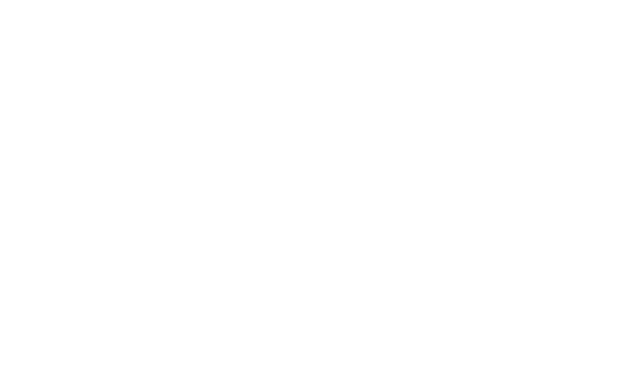
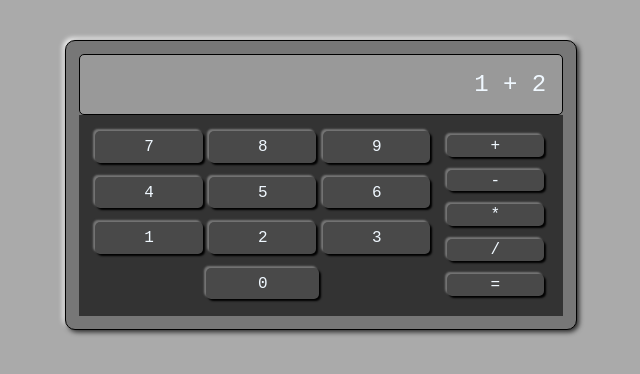
Before and after one commit to stetson912/odin-calculator, a plain HTML site: page index.html in a window 1280 px wide. Shown: the whole page, without its empty margins (319-959 px from the left). Drawn offline with Linux system fonts and the light colour scheme.

Commit message:
Add styles.css. Style application

```diff
--- a/index.html
+++ b/index.html
@@ -4,8 +4,42 @@
     <meta charset="UTF-8" />
     <meta http-equiv="X-UA-Compatible" content="IE=edge" />
     <meta name="viewport" content="width=device-width, initial-scale=1.0" />
+    <link rel="stylesheet" href="./styles.css" />
     <script src="./script.js" defer></script>
     <title>calculator</title>
   </head>
-  <body></body>
+  <body>
+    <div class="container">
+      <p class="display">1 + 2</p>
+      <div class="buttons">
+        <div class="numbers-container">
+          <div class="row">
+            <p class="number">7</p>
+            <p class="number">8</p>
+            <p class="number">9</p>
+          </div>
+          <div class="row">
+            <p class="number">4</p>
+            <p class="number">5</p>
+            <p class="number">6</p>
+          </div>
+          <div class="row">
+            <p class="number">1</p>
+            <p class="number">2</p>
+            <p class="number">3</p>
+          </div>
+          <div class="row">
+            <p class="number">0</p>
+          </div>
+        </div>
+        <div class="operations">
+          <p class="operator">+</p>
+          <p class="operator">-</p>
+          <p class="operator">*</p>
+          <p class="operator">/</p>
+          <p class="operator">=</p>
+        </div>
+      </div>
+    </div>
+  </body>
 </html>
--- /dev/null
+++ b/styles.css
@@ -0,0 +1,86 @@
+html{
+    box-sizing: border-box;
+    color: aliceblue;
+}
+
+*,*::after,*::before{
+    font-family:'Courier New', Courier, monospace;
+    padding:0;
+    margin:0;
+    box-sizing:border-box;
+}
+body{
+    background-color: #aaa;
+}
+.container{
+    flex-direction:column;
+    width: 40%;
+    height: auto;
+    margin: 5vh auto;
+    padding: 1%;
+    border: 1px solid black;
+    border-radius: 10px;
+    background-color: #777;
+    box-shadow: 2px 2px 5px #222,
+                -2px -2px 5px #fff;
+}
+
+.display{
+    background-color: #999;
+    border: 1px solid black;
+    border-radius: 5px;
+    text-align: right;
+    padding: 16px;
+    font-size: 1.5em;
+}
+
+.buttons,.operations{
+    padding: 2%;
+}
+.buttons{
+    display:flex;
+    justify-content: space-evenly;
+    background-color: #333;
+
+
+}
+.numbers-container{
+    width: 75%;
+}
+
+.row{
+    display:flex;
+    justify-content: space-evenly;
+    align-items: center;
+    padding: 1%;
+}
+.number,.operator{
+    margin: 1%;
+    padding: 2%;
+    text-align: center;
+    background-color:rgb(73, 73, 73);
+    border-radius: 5px;
+    box-shadow: 2px 2px 2px black,
+                -2px -2px 2px #777;
+}
+.number{
+    width: 33%;
+    height:33%;
+}
+
+.number:active{
+    box-shadow: -2px -2px 2px black inset,
+                2px 2px 2px #777 inset;
+}
+
+.operations{
+    width: 25%;
+    display:flex;
+    flex-direction: column;
+    align-items: center;
+    justify-content: space-between;
+}
+.operator{
+    width: 100%;
+
+}
```
